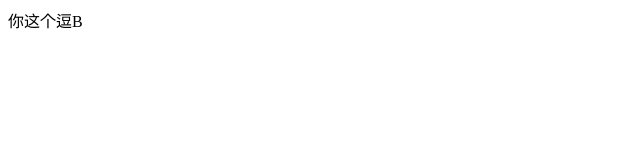
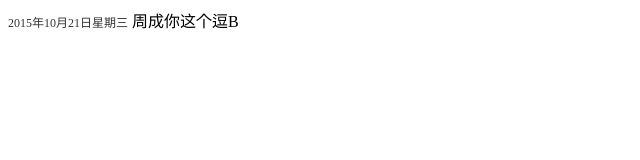
Before and after one commit to flaltangyi/douB, a plain HTML site: page index.html in a window 1280 px wide. Shown: the whole page, without its empty margins (0-640 px from the left). Drawn offline with Linux system fonts and the light colour scheme.

Commit message:
Update index.html

```diff
--- a/index.html
+++ b/index.html
@@ -1 +1,23 @@
-你这个逗B
+<script language=JavaScript>
+today=new Date();
+function initArray(){
+this.length=initArray.arguments.length
+for(var i=0;i<this.length;i++)
+this[i+1]=initArray.arguments[i] }
+var d=new initArray(
+"星期日",
+"星期一",
+"星期二",
+"星期三",
+"星期四",
+"星期五",
+"星期六");
+document.write(
+"<font color=#333 style='font-size:9pt;font-family: 宋体'> ",
+today.getFullYear(),"年",
+today.getMonth()+1,"月",
+today.getDate(),"日",
+d[today.getDay()+1],
+"</font>" );
+</script>
+周成你这个逗B
```
